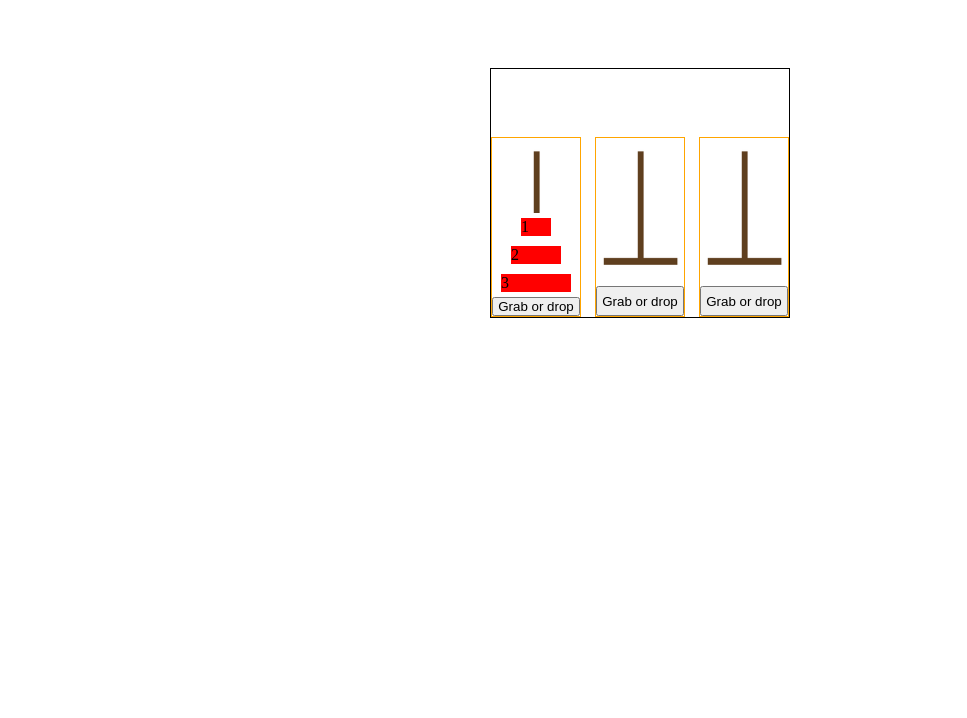
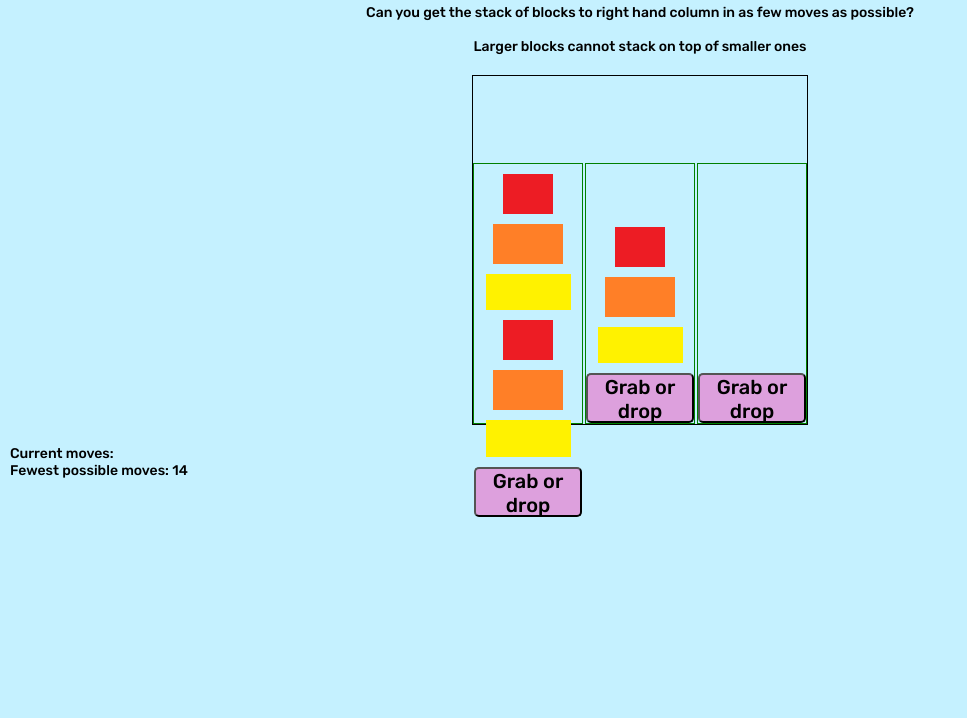
Before and after one commit to EmmaSmith1988/Towers-of-Hanoi, a plain HTML site: page index.html in a window 1280 px wide. Shown: the part 82-800 px from the top of the page, without its empty margins (0-967 px from the left). Drawn offline with Linux system fonts and the light colour scheme; a web font is replaced by a local one.

Commit message:
added imgs instead of divs for my discs and renamed my elements to be able to work with them in the javascript

```diff
--- a/index.html
+++ b/index.html
@@ -8,23 +8,49 @@
     <title>Towers of Hanoi</title>
   </head>
   <body>
+    <section class="intro">
+    <h1 class="intro__title">Towers of Hanoi</h1>
+    <p class="intro__rules">Can you get the stack of blocks to right hand column in as few moves as possible?</p><br>
+    <p class="intro__rules">Larger blocks cannot stack on top of smaller ones</p>
+  </section>
     <main>
+
       <section class="stackA stack">
         <div class="stackA__background background"></div>
-        <div class="block1 block">1</div>
-        <div class="block2 block">2</div>
-        <div class="block3 block">3</div>
+        <img id="stackA1up" class="block1 block" src="./disc1.png" alt="">
+        <img id="stackA2up" class="block2 block" src="./disc2.png" alt="">
+        <img id="stackA3up" class="block3 block" src="./disc3yellow.png" alt="">
+        <img id="stackA1down" class="block1 block" src="./disc1.png" alt="">
+        <img id="stackA2down" class="block2 block" src="./disc2.png" alt="">
+        <img id="stackA3down" class="block3 block" src="./disc3yellow.png" alt="">
         <button class="stackA__button button" id="stackA">Grab or drop</button>
       </section>
       <section class="stackB stack">
         <div class="stackB__background background"></div>
+        <img id="stackB1up" class="block1 block" src="./disc1.png" alt="">
+        <img id="stackB2up" class="block2 block" src="./disc2.png" alt="">
+        <img id="stackB3up" class="block3 block" src="./disc3yellow.png" alt="">
+        <img id="stackB1down" class="block1 block" src="./disc1.png" alt="">
+        <img id="stackB2down" class="block2 block" src="./disc2.png" alt="">
+        <img id="stackB3down" class="block3 block" src="./disc3yellow.png" alt="">
         <button class="stackB__button button">Grab or drop</button>
       </section>
       <section class="stackC stack">
         <div class="stackC__background background"></div>
+        <img id="stackC1up" class="block1 block" src="./disc1.png" alt="">
+        <img id="stackC2up" class="block2 block" src="./disc2.png" alt="">
+        <img id="stackC3up" class="block3 block" src="./disc3yellow.png" alt="">
+        <img id="stackC1down" class="block1 block" src="./disc1.png" alt="">
+        <img id="stackC2down" class="block2 block" src="./disc2.png" alt="">
+        <img id="stackC3down" class="block3 block" src="./disc3yellow.png" alt="">
         <button class="stackC__button button">Grab or drop</button>
       </section>
     </main>
+    <section class="scores">
+      <p class="scores__current">Current moves: </p>
+      <p class="scores__fewest">Fewest possible moves: 14</p><br>
+      <p class="scores__win"></p>
+    </section>
 
     <script src="./main.js"></script>
   </body>
--- a/main.js
+++ b/main.js
@@ -6,13 +6,27 @@ let stackC = []
 const disc1 = 1
 const disc2 = 2
 const disc3 = 3
+let moves = 0;
 
 //pull through buttons from HTML file
 const buttonStackA = document.querySelector(".stackA__button")
 const buttonStackB = document.querySelector(".stackB__button")
 const buttonStackC = document.querySelector(".stackC__button")
 const buttons = document.querySelectorAll(".button")
+const blocks = document.querySelectorAll(".block")
+const blockA1 = document.querySelector(".stackA__block1")
+const blockA2 = document.querySelector(".stackA__block2")
+const blockA3 = document.querySelector(".stackA__block3")
+const blockB1 = document.querySelector(".stackB__block1")
+const blockB2 = document.querySelector(".stackB__block2")
+const blockB3 = document.querySelector(".stackB__block3")
+const blockC1 = document.querySelector(".stackC__block1")
+const blockC2 = document.querySelector(".stackC__block2")
+const blockC3 = document.querySelector(".stackC__block3")
+const currentMoves = document.querySelector(".scores__current")
+const win = document.querySelector(".scores__win")
 
+console.log(blocks);
 //functions
 
 //check if there is something already stored in currentDisc
@@ -24,15 +38,35 @@ const isCurrentDisc = () => {
   }
 }
 
+
+
 //remove last item from array and adds it to currentDisc (simulates removing disc from stack)
 const removeDisc = (stack) => {
   currentDisc = stack.pop();
+  console.log(`Stack length ${stack.length}`);
+  // switch (stack.length) {
+  //   case 2:
+  //     blockA1.style.cssText = "position: relative; bottom: 130px;";
+  //     break;
+  //   case 1:
+  //     blockA2.style.cssText = "position: relative; bottom: 180px;";
+  //     break;
+  //   case 0:
+  //     blockA3.style.cssText = "position: relative; bottom: 230px;";
+  //     break;
+  // }
+
+  moves += 1;
+  currentMoves.innerHTML = `Current moves: ${moves}`
 }
 
 //add disc to end of array and remove it from currentDisc (simulates dropping disc onto stack)
 const addDisc = (stack) => {
   stack.push(currentDisc)
   currentDisc = 0;
+  blockA1.style.cssText = "display: block";
+  moves += 1;
+  currentMoves.innerHTML = `Current moves: ${moves}`
 }
 
 //check if last element of array is smaller than the 2nd to last element (to see if you can pick it up)
@@ -71,7 +105,6 @@ const compareDiscWithStack = (stack) => {
 
 //event listeners
 buttonStackA.addEventListener("click", () => {
-  console.log(buttonStackA.id);
   if (!isCurrentDisc()) {
     if (compareStack(stackA)) {
       removeDisc(stackA);
@@ -118,7 +151,7 @@ buttonStackC.addEventListener("click", () => {
     }
   }
   if (stackC == '3,2,1') {
-    console.log("Congratulations, you have won!!!");
+    win.innerHTML = `Congratulations, you won in ${moves} moves!!!`;
   } else {
     return;
   }
--- a/styles/_components.scss
+++ b/styles/_components.scss
@@ -1,22 +1,91 @@
 .button {
-  height: 30px;
+  height: 50px;
+  margin-top: 10px;
+  font-size: 20px;
+  background-color: plum;
+  border-radius: 5px;
 }
 
 .block {
-  height: 30px;
+  height: 40px;
   background-color: red;
-  margin: 5px auto;
-
+  margin: 10px auto 0;
 }
 
 .block1 {
-  width: 30px;
+  width: 50px;
 }
 
 .block2 {
-  width: 50px;
+  width: 70px;
 }
 
 .block3 {
-  width: 70px;
+  width: 85px;
 }
+
+.stackA {
+  .block {
+    display: block;
+  }
+}
+
+.stackB {
+  .block {
+  display: block;
+  }
+}
+
+.stackC {
+  .block {
+  display: none;
+  }
+}
+
+.stackA {
+  &__block1Up {
+    display: none;
+    position: absolute;
+    top: 15px;
+    left: 30px;
+  }
+  &__block2Up {
+    display: none;
+    position: absolute;
+    top: 15px;
+    left: 20px;
+  }
+  &__block3Up {
+    display: none;
+    position: absolute;
+    top: 15px;
+    left: 12px;
+  }
+}
+
+.stackB {
+  &__block1Up {
+    position: absolute;
+    top: 15px;
+    left: 143px;
+  }
+  &__block2Up {
+    position: absolute;
+    top: 15px;
+    left: 133px;
+  }
+  &__block3Up {
+    position: absolute;
+    top: 15px;
+    left: 125px;
+  }
+  #stackB1up {
+    display: none;
+  }
+  #stackB2up {
+    display: none;
+  }
+  #stackB3up {
+    display: none;
+  }
+}
--- a/styles/_layout.scss
+++ b/styles/_layout.scss
@@ -1,23 +1,40 @@
 main {
   display: flex;
-  width: 300px;
-  height: 250px;
-  margin: 150px auto;
-  gap: 10px;
+  width: 24em;
+  height: 25em;
+  margin: 20px auto;
   justify-content: space-between;
   align-items: flex-end;
   border: 1px solid black;
+  position: relative;
+}
+
+.intro {
+  text-align: center;
+  &__title {
+  text-align: center;
+  font-size: 40px;
+  padding: 20px 20px;
+  }
+  &__rules {
+    width: 90%;
+    margin: auto;
+  }
 }
 
 .stack {
-  width: 90px;
-  height: 180px;
+  width: 110px;
+  height: 75%;
   display: flex;
   flex-direction: column;
   justify-content: space-between;
-  border: 1px solid orange;
+  border: 1px solid green;
 
   .background {
     height: 140px;
   }
 }
+
+.scores {
+  margin-left: 10px;
+}
--- a/styles/_theme.scss
+++ b/styles/_theme.scss
@@ -1,3 +1,28 @@
-.background {
-  background-image: url(./tower.png);
+@import url('https://fonts.googleapis.com/css2?family=Rubik+Puddles&family=Rubik:wght@500&display=swap');
+
+
+// font-family: 'Rubik', sans-serif;
+// font-family: 'Rubik Puddles', cursive;
+
+.intro {
+  &__title {
+  font-family: 'Rubik Puddles', cursive;
+  color: purple;
+  }
 }
+
+.scores__win {
+  font-size: 18px;
+  text-align: center;
+  margin: auto;
+  color: purple;
+}
+
+* {
+  font-size: 14px;
+  font-family: 'Rubik', sans-serif;
+}
+
+body {
+  background-color: rgb(197, 241, 255);
+}
```
Also changed, not shown: disc1.png (added), disc2.png (added), disc3yellow.png (added), styles/main.css.
